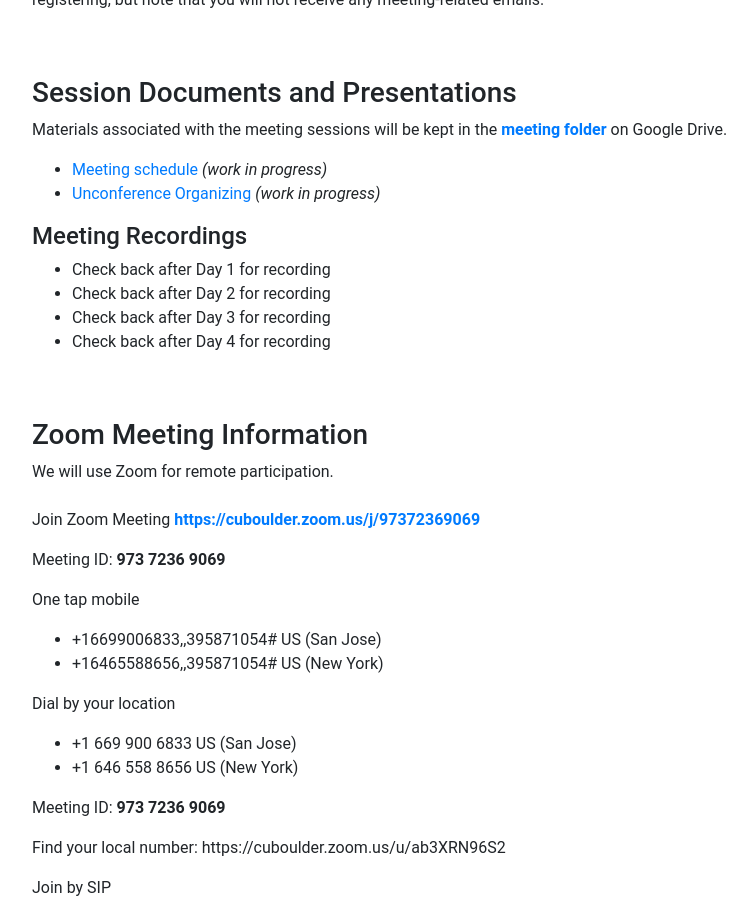
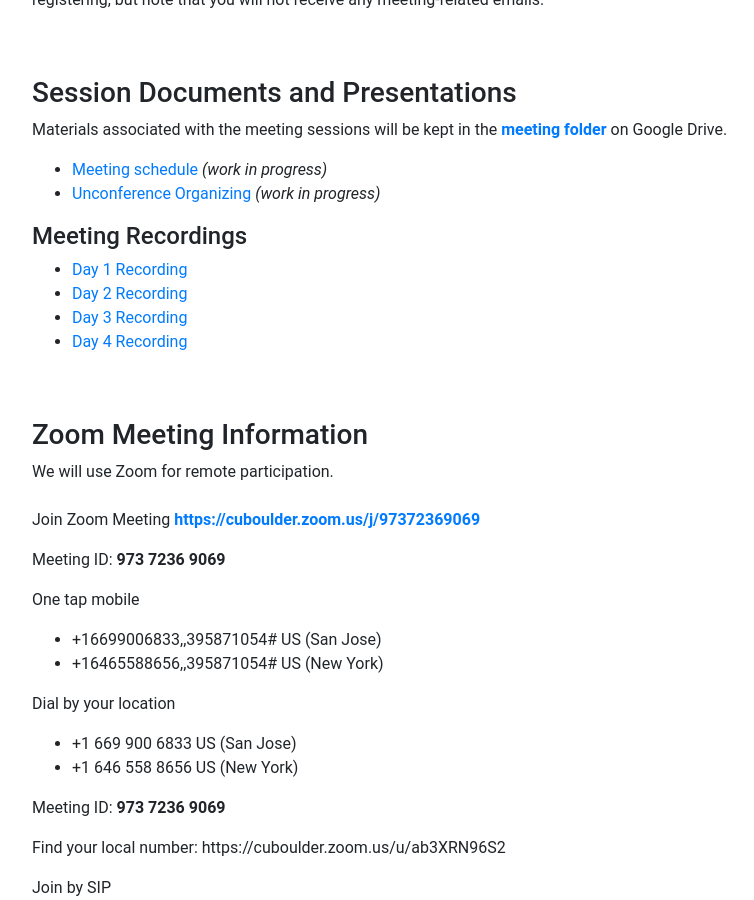
Before and after one commit to heliophysicsPy/heliophysicsPy.github.io, a Jekyll site: the page built from _pages/meetings/community_meetings/spring2024.md, in a window 1280 px wide and 900 px high, scrolled down 567 px. Shown: the whole window, without its empty margins (69-823 px from the left). Built offline with Jekyll 4.4.1, drawn with Linux system fonts in a browser that asks for light colours; nearby versions of some CDN libraries.

Commit message:
links to spring 2024 recordings

```diff
--- a/_pages/meetings/community_meetings/spring2024.md
+++ b/_pages/meetings/community_meetings/spring2024.md
@@ -28,10 +28,10 @@ Materials associated with the meeting sessions will be kept in the [**meeting fo
 
 #### Meeting Recordings
 
- - Check back after Day 1 for recording
- - Check back after Day 2 for recording
- - Check back after Day 3 for recording
- - Check back after Day 4 for recording
+ - [Day 1 Recording](https://youtu.be/ykidA9rUdK0)
+ - [Day 2 Recording](https://youtu.be/Vrjj6-NRQsw)
+ - [Day 3 Recording](https://youtu.be/lCu0l7R-ek8)
+ - [Day 4 Recording](https://youtu.be/tCGCd4kHggY)
 <br><br><br>
 
 ### Zoom Meeting Information
```
